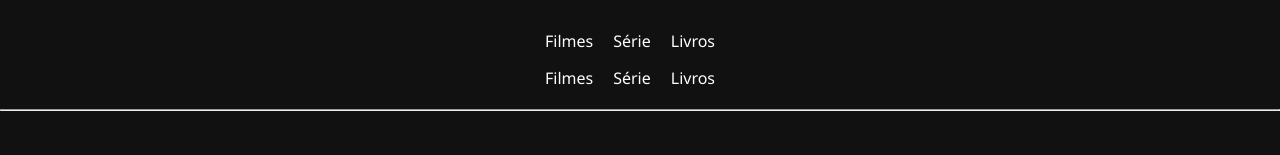
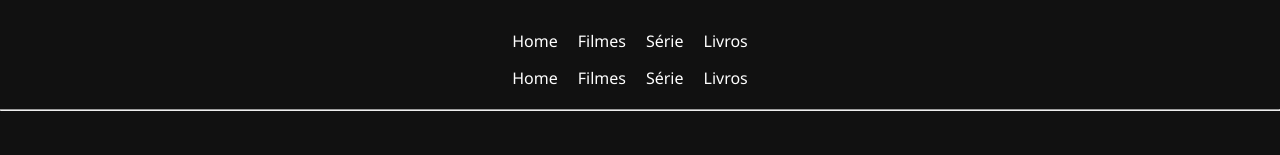
Before and after one commit to sanchesaline6/angular-blog, an Angular app: page / in a window 1280 px wide. Shown: the top 155 px of the page. Built offline with nearby package versions, Linux system fonts and the light colour scheme.

Commit message:
updates path from Home link

```diff
--- a/src/app/components/menu-bar/menu-bar.component.html
+++ b/src/app/components/menu-bar/menu-bar.component.html
@@ -1,5 +1,6 @@
 <div class="container__menu-bar">
   <ul>
+    <li><a [routerLink]="['']">Home</a></li>
     <li><a href="#">Filmes</a></li>
     <li><a href="#">Série</a></li>
     <li><a href="#">Livros</a></li>
```
